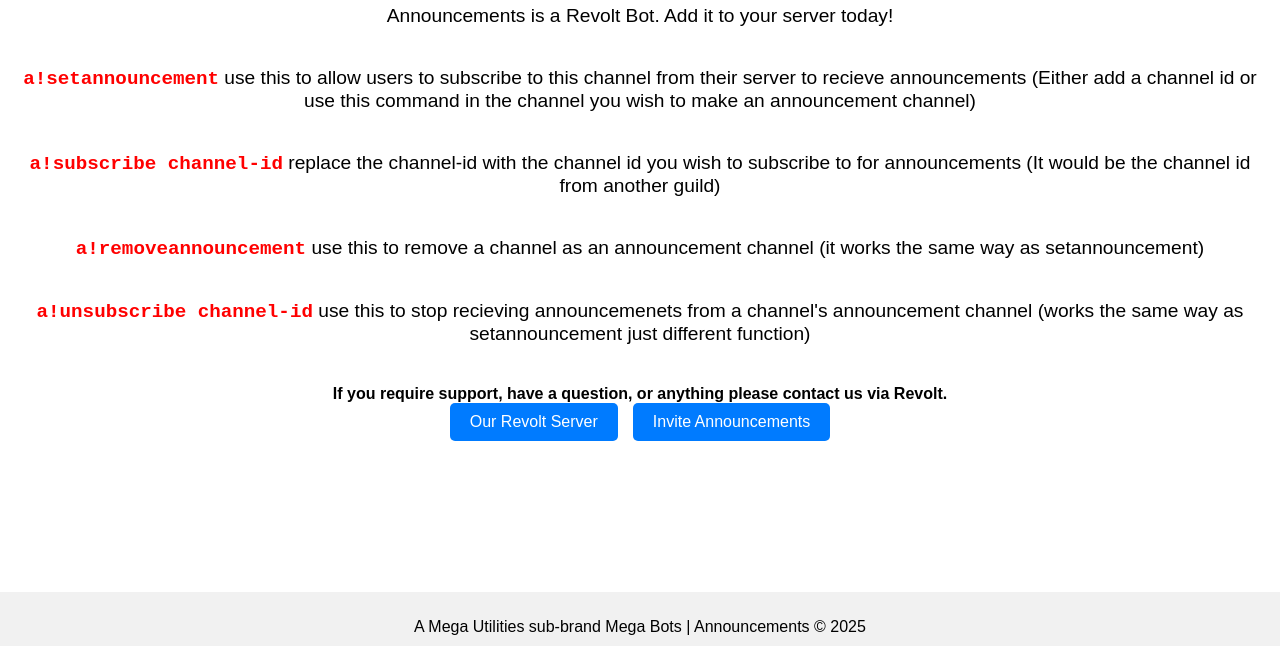
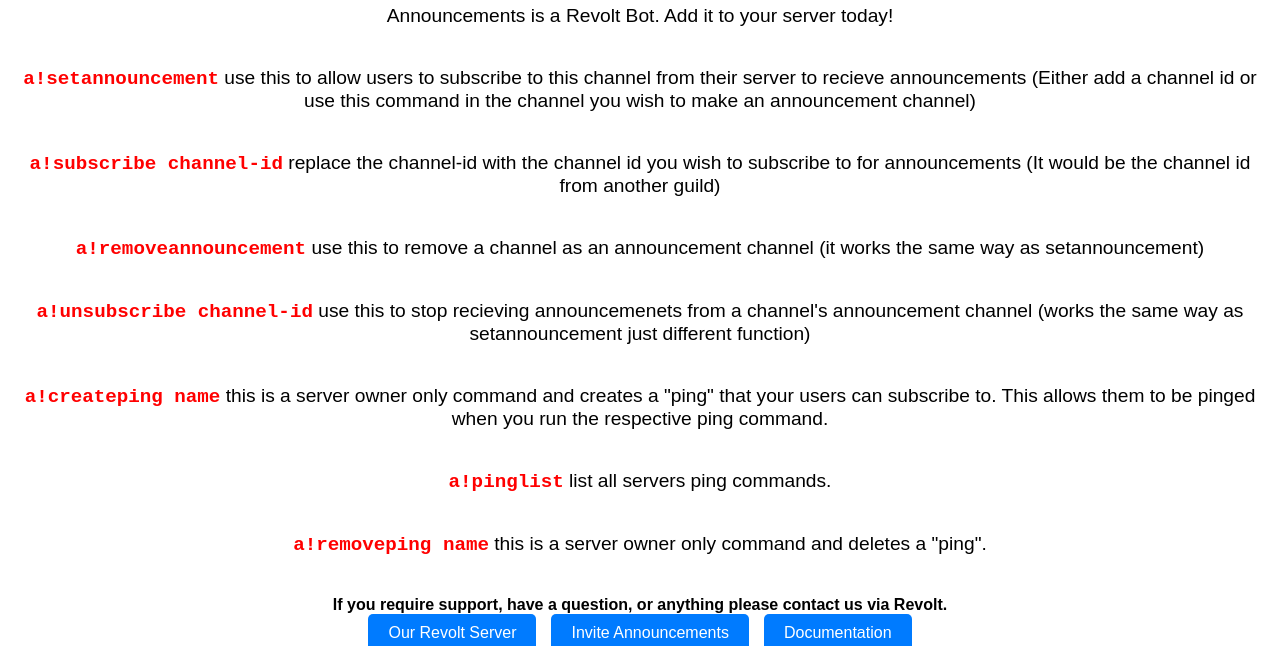
Before and after one commit to mu-mega-bots/announcements, a plain HTML site: page index.html in a window 1280 px wide. Shown: the part 107-753 px from the top of the page. Drawn offline with Linux system fonts and the light colour scheme; a script that the page names is missing.

Commit message:
Update index.html

```diff
--- a/index.html
+++ b/index.html
@@ -73,10 +73,14 @@
         <p><code>a!subscribe channel-id</code> replace the channel-id with the channel id you wish to subscribe to for announcements (It would be the channel id from another guild)</p>
         <p><code>a!removeannouncement</code> use this to remove a channel as an announcement channel (it works the same way as setannouncement)</p>
         <p><code>a!unsubscribe channel-id</code> use this to stop recieving announcemenets from a channel's announcement channel (works the same way as setannouncement just different function)</p>
+        <p><code>a!createping name</code> this is a server owner only command and creates a "ping" that your users can subscribe to. This allows them to be pinged when you run the respective ping command.</p>
+        <p><code>a!pinglist</code> list all servers ping commands.</p>
+        <p><code>a!removeping name</code> this is a server owner only command and deletes a "ping".</p>
         <strong>If you require support, have a question, or anything please contact us via Revolt.</strong>
         <div class="buttons">
             <a href="https://rvlt.gg/d921cr9H">Our Revolt Server</a>
             <a href="https://app.revolt.chat/bot/01JCA0PX86C21CPM0KSWQXZ8CX">Invite Announcements</a>
+            <a href="https://mega-bots.gitbook.io/mega-bots-docs/announcements/announcements">Documentation</a>
         </div>
     </div>
 
```
